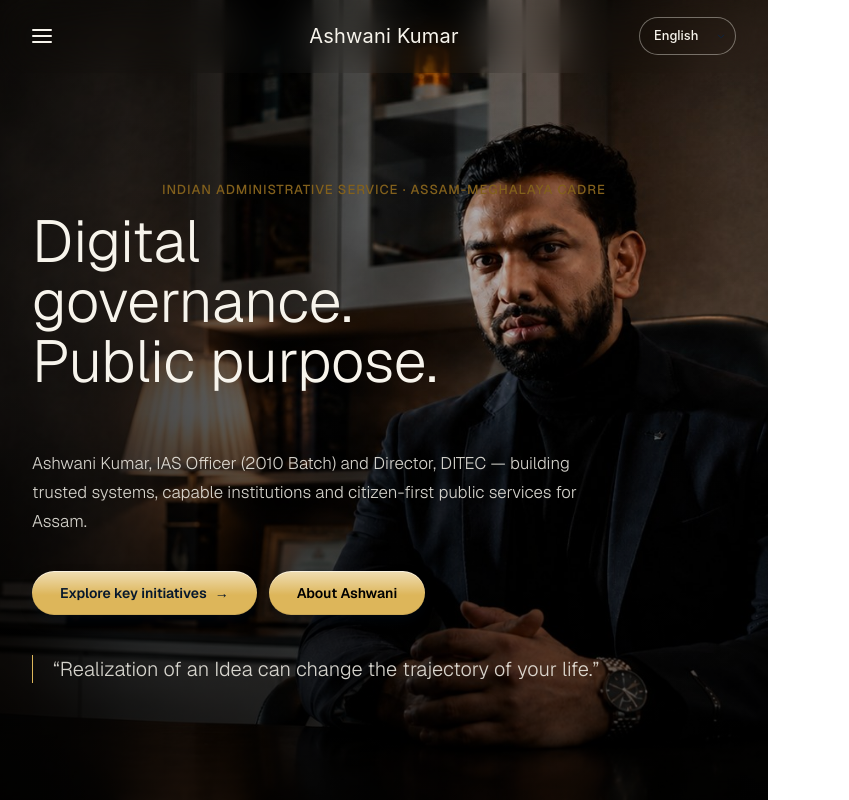
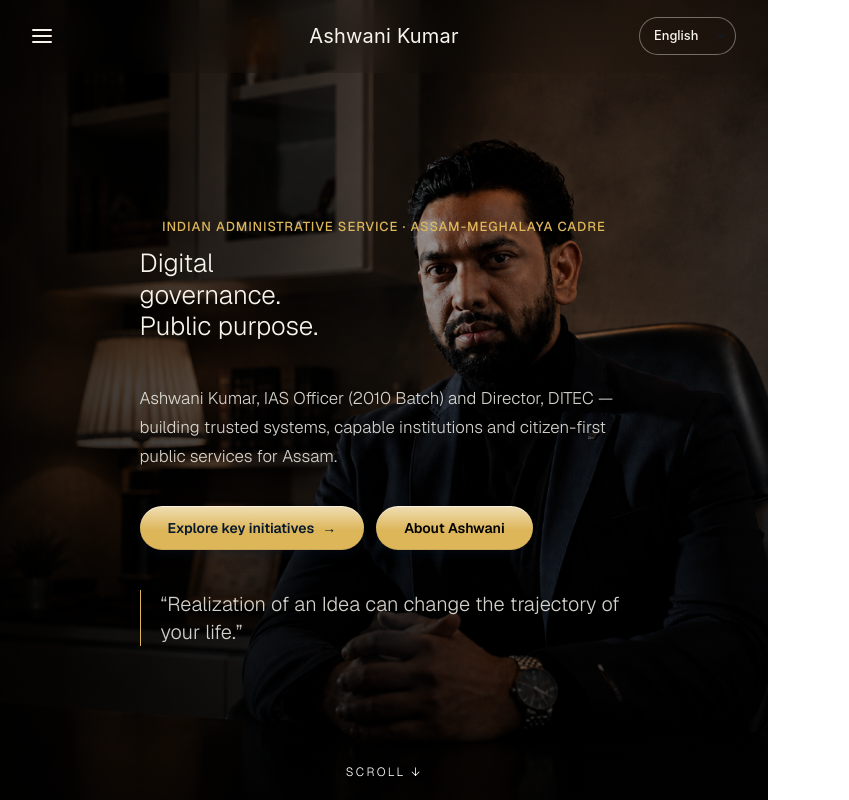
Before and after one commit to Ishaan18singh/ashwani-kumar-website, a Next.js app: page / in a window 768 px wide. Shown: the top 800 px of the page, 849 px wide, since content can reach past the window. Built offline with nearby package versions, Linux system fonts and the light colour scheme.

Commit message:
Add dedicated mobile hero portrait crop; fix Selected Work card overflow on tablet

```diff
--- a/app/(site)/page.js
+++ b/app/(site)/page.js
@@ -100,7 +100,15 @@ export default function HomePage() {
         <img
           src="/images/ashwani-kumar-hero-fullbleed.jpg"
           alt="Ashwani Kumar, IAS"
-          className="hero-fullbleed-bg"
+          className="hero-fullbleed-bg hero-bg-desktop"
+          fetchPriority="high"
+          decoding="async"
+        />
+        {/* eslint-disable-next-line @next/next/no-img-element */}
+        <img
+          src="/images/ashwani-kumar-hero-mobile.png"
+          alt="Ashwani Kumar, IAS"
+          className="hero-fullbleed-bg hero-bg-mobile"
           fetchPriority="high"
           decoding="async"
         />
@@ -123,7 +131,7 @@ export default function HomePage() {
         </div>
         <a
           href="#introduction"
-          className="absolute bottom-5 left-1/2 hidden -translate-x-1/2 text-xs uppercase tracking-[.2em] text-white lg:block"
+          className="absolute bottom-5 left-1/2 -translate-x-1/2 text-xs uppercase tracking-[.2em] text-white"
         >
           {t('home.scroll')}
         </a>
--- a/app/globals.css
+++ b/app/globals.css
@@ -752,7 +752,14 @@ textarea:focus-visible,
   gap: 1.25rem;
   grid-template-columns: 1fr;
 }
-@media (min-width: 640px) {
+@media (min-width: 640px) and (max-width: 1039.98px) {
+  .explore-grid {
+    grid-template-columns: repeat(2, 250px);
+    justify-content: center;
+    gap: 40px;
+  }
+}
+@media (min-width: 1040px) {
   .explore-grid {
     grid-template-columns: repeat(3, 250px);
     justify-content: center;
@@ -1072,6 +1079,34 @@ html.dark .footer-email-link {
 .hero-fullbleed-quote {
   border-left: 1px solid rgb(var(--c-gold-400));
   color: rgba(247, 244, 236, 0.85);
+}
+
+/* Homepage hero: dedicated mobile "living portrait" treatment. A tall
+   portrait crop (subject kept clear on the right) replaces the wide
+   desktop photo, and the copy is confined to the darker left-hand
+   space so it never sits over his face, hands, or watch. */
+.hero-bg-mobile {
+  display: none;
+}
+@media (max-width: 1023px) {
+  .hero-bg-desktop {
+    display: none;
+  }
+  .hero-bg-mobile {
+    display: block;
+    object-position: 68% center;
+  }
+  .hero-fullbleed-content {
+    max-width: 72%;
+  }
+  .hero-fullbleed-content .eyebrow {
+    color: rgb(var(--c-gold-400));
+  }
+  .hero-fullbleed-content h1,
+  .hero-fullbleed-content .h1 {
+    font-size: 26px;
+    line-height: 1.22;
+  }
 }
 .text-black {
   color: #000;
```
Also changed, not shown: public/images/ashwani-kumar-hero-mobile.png (added).
